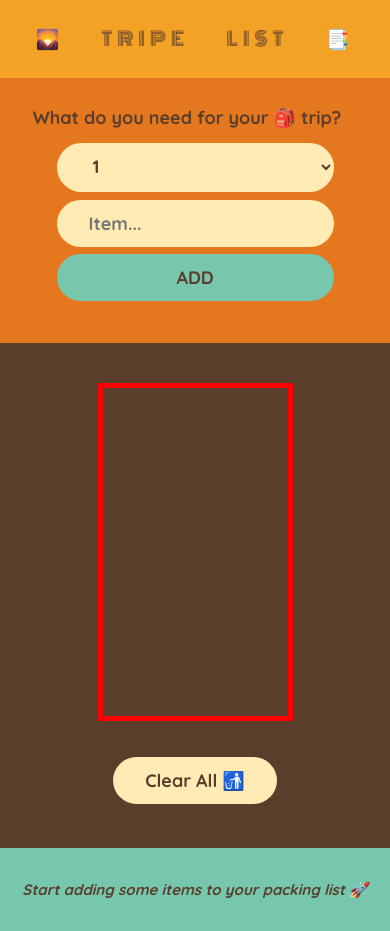
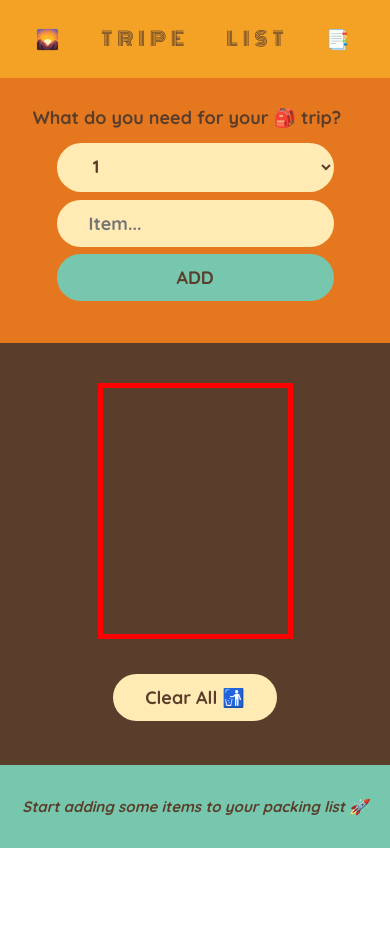
Before and after one commit to TanmayVidhate/tripelist, a React (Vite) app: page / in a window 390 px wide. After the commit the page ends 848 px from the top, so only its background shows below. Built offline with nearby package versions, Linux system fonts and the light colour scheme.

Commit message:
add list

```diff
--- a/src/index.css
+++ b/src/index.css
@@ -171,6 +171,10 @@ input[type="checkbox"] {
     margin: 1vw;
   }
 
+  .list{
+    height: 50vh;
+  }
+
   .list ul {
     width: 50%;
     margin: auto;
```
